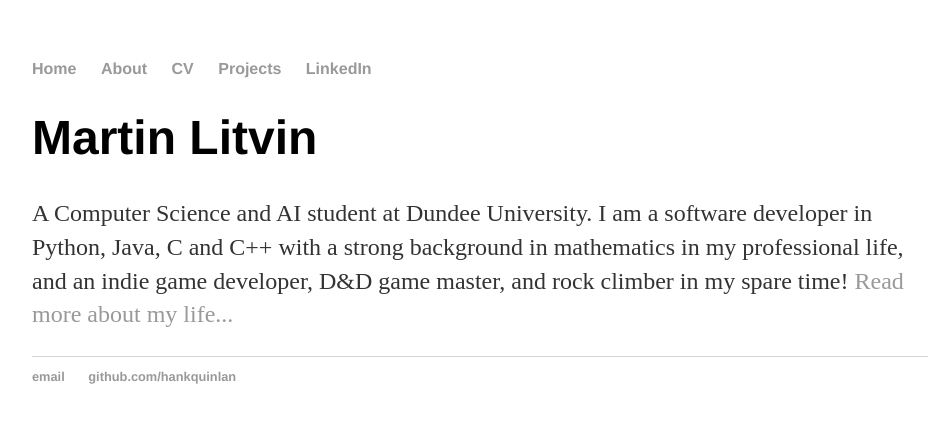
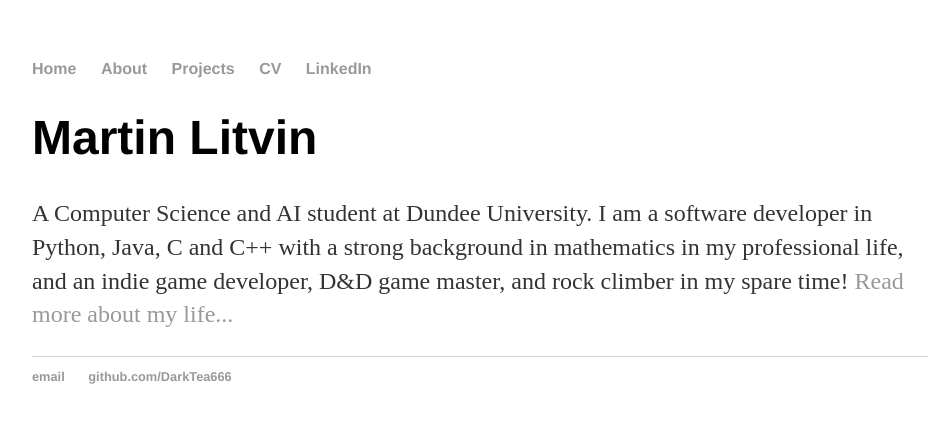
Before and after one commit to DarkTea666/DarkTea666.github.io, a Jekyll site: the page built from index.html, in a window 1280 px wide. Shown: the top 423 px of the page, without its empty margins (160-1095 px from the left). Built offline with Jekyll 4.4.1, drawn with Linux system fonts in a browser that asks for light colours.

Commit message:
Update default.html

```diff
--- a/_layouts/default.html
+++ b/_layouts/default.html
@@ -10,8 +10,8 @@
 	    		<ul>
 	        		<li><a href="/">Home</a></li>
 		        	<li><a href="/About">About</a></li>
-	        		<li><a href="/Cv">CV</a></li>
 	        		<li><a href="/Projects">Projects</a></li>
+				<li><a href="/Cv">CV</a></li>
             			<li><a href="/LinkedIn">LinkedIn</a></li>
 	    		</ul>
 			</nav>
@@ -23,7 +23,7 @@
 			<footer>
 	    		<ul>
 	        		<li><a href="mailto:martindlitvin@protonmail.com">email</a></li>
-	        		<li><a href="https://github.com/DarkTea666">github.com/hankquinlan</a></li>
+	        		<li><a href="https://github.com/DarkTea666">github.com/DarkTea666</a></li>
 				</ul>
 			</footer>
 		</body>
```
